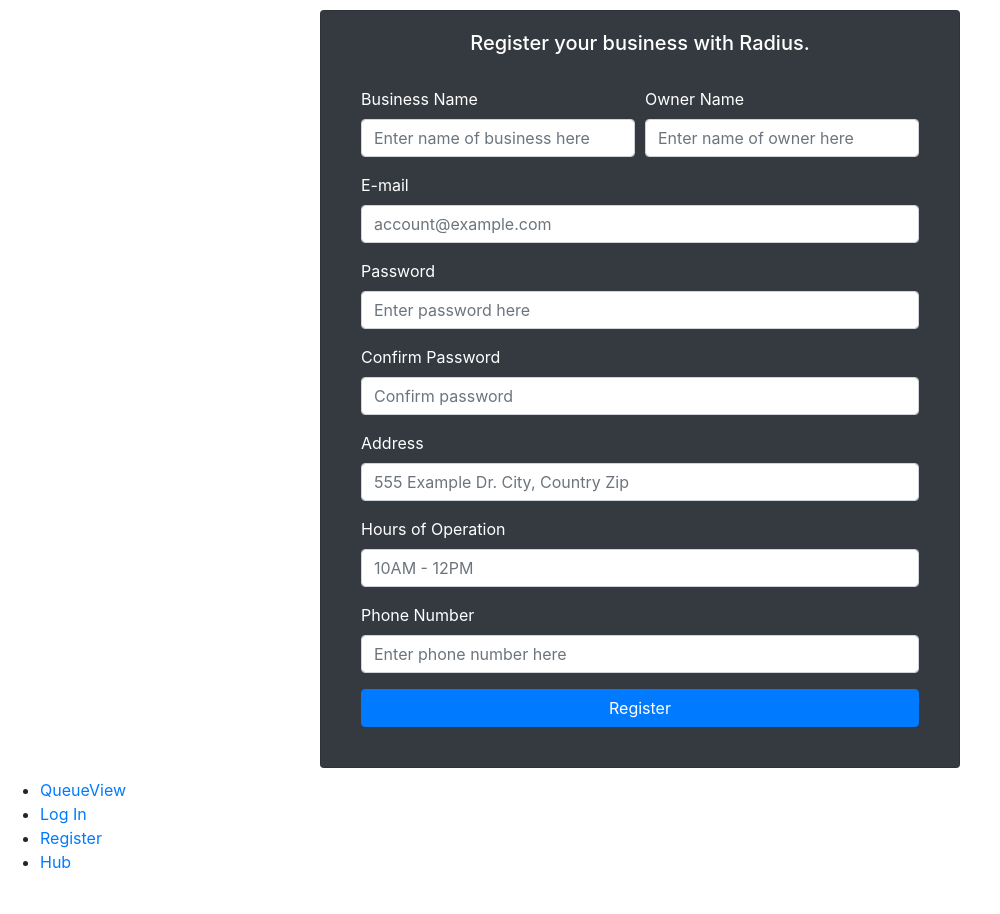
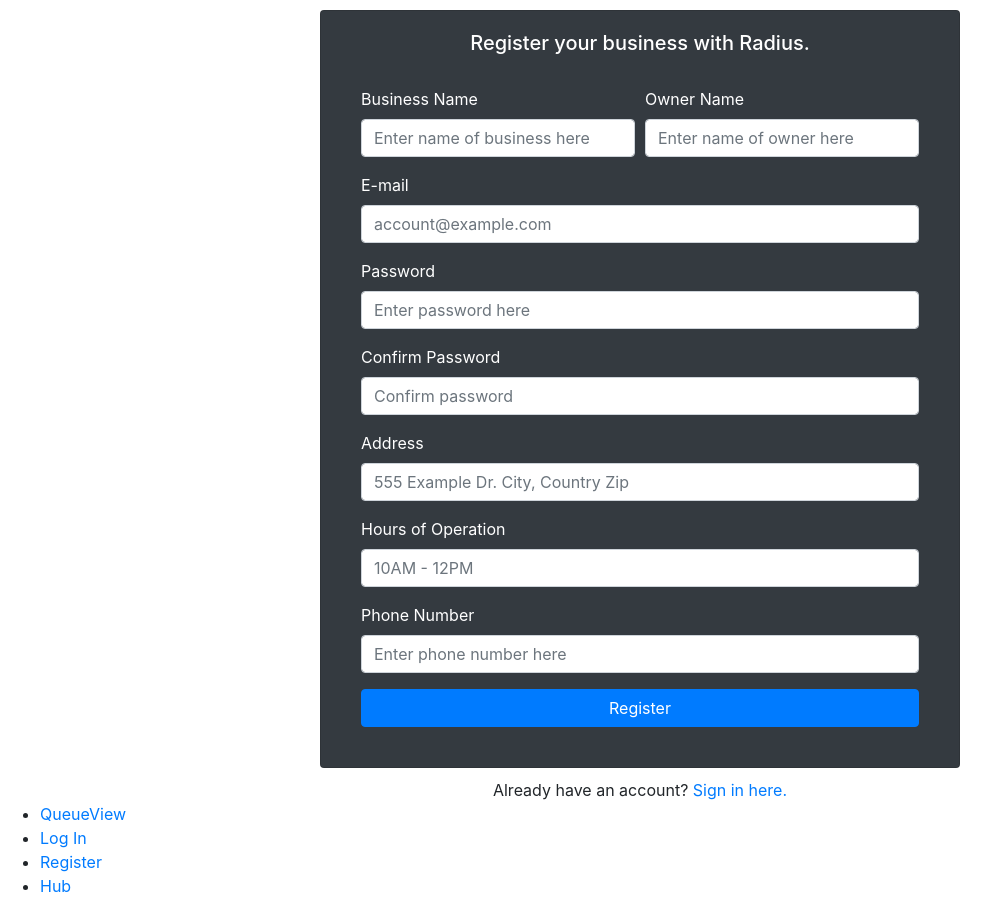
Before and after one commit to radius-queue/web, a React (Create React App) app: page /pre-log-in/register in a window 1280 px wide. Shown: the whole page, without its empty margins (0-1000 px from the left). Before the commit the page ends 890 px from the top, so only its background shows below. Built offline with nearby package versions, Linux system fonts and the light colour scheme.

Commit message:
Added link to login page from reg page

```diff
--- a/src/pre-log-in/register.tsx
+++ b/src/pre-log-in/register.tsx
@@ -7,7 +7,8 @@ import './register.css';
 import Col from 'react-bootstrap/Col';
 import './../firebase.ts';
 import firebase from 'firebase/app';
-import { isBoolean } from 'util';
+import {isBoolean} from 'util';
+import {Link} from 'react-router-dom';
 
 interface registerValues {
   businessName: string;
@@ -255,6 +256,11 @@ const RegistrationPage = () => {
         </Card.Body>
 
       </Card>
+      <div>
+        Already have an account? <Link to="./log-in">
+          Sign in here.
+        </Link>
+      </div>
     </div>
   );
 };
```
